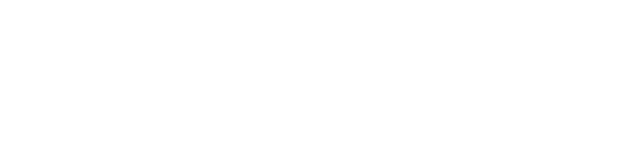
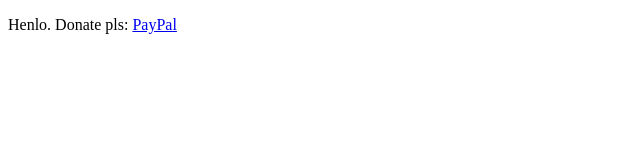
Before and after one commit to Deltwin/Deltwin.github.io, a plain HTML site: page index.html in a window 1280 px wide. Shown: the whole page, without its empty margins (0-640 px from the left). Drawn offline with Linux system fonts and the light colour scheme.

Commit message:
Update index.html

```diff
--- a/index.html
+++ b/index.html
@@ -3,4 +3,5 @@
   <head>
     <title>Hello World</title>
   </head>
+  <p>Henlo. Donate pls: <a href="https://paypal.me/pay2secure">PayPal</a></p>
 </html>
```
